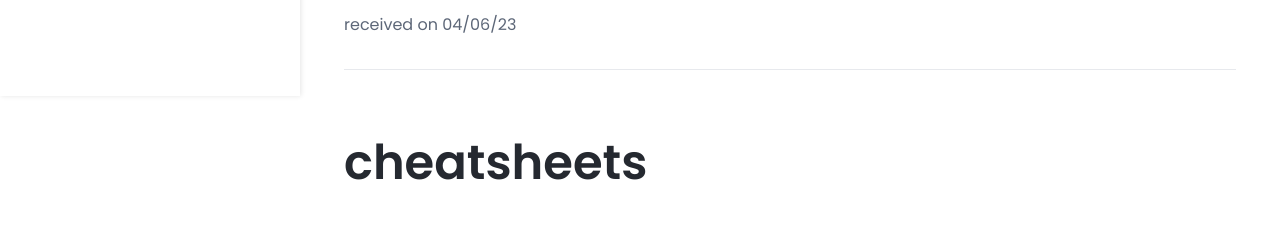
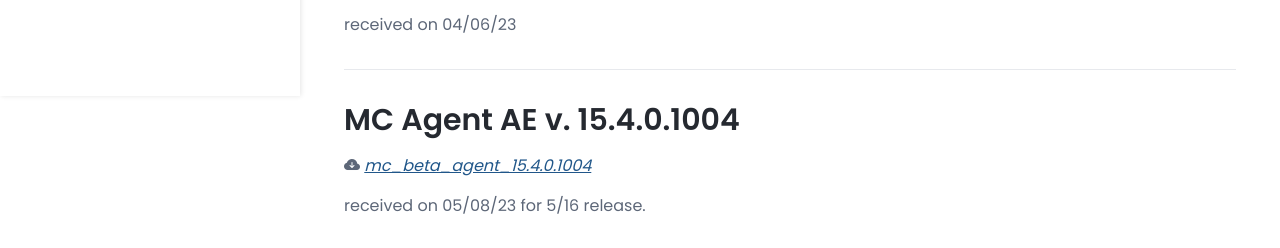
Before and after one commit to ninexmobility/enginabox, a plain HTML site: page docs-page.html in a window 1280 px wide. Shown: the part 704-952 px from the top of the page. Drawn offline with nearby package versions, Linux system fonts and the light colour scheme.

Commit message:
new mc agent 15.4.0.1004

```diff
--- a/docs-page.html
+++ b/docs-page.html
@@ -148,6 +148,17 @@
 							</p>
 							<p>received on 04/06/23</p>
 						</section>
+
+						<section class="docs-section" id="item-1-4">
+							<h2 class="section-heading">MC Agent AE v. 15.4.0.1004</h2>
+							<p>
+								<i class="bi bi-cloud-arrow-down-fill">
+									<a href="/enginabox/assets/agents/GoogleMobiControl-15.4.0.1004.apk">
+										<span class="me-2">mc_beta_agent_15.4.0.1004</span></a>
+								</i>
+							</p>
+							<p>received on 05/08/23 for 5/16 release.</p>
+						</section>
 				</article>
 				<article class="docs-article" id="section-2">
 					<header class="docs-header">
```
